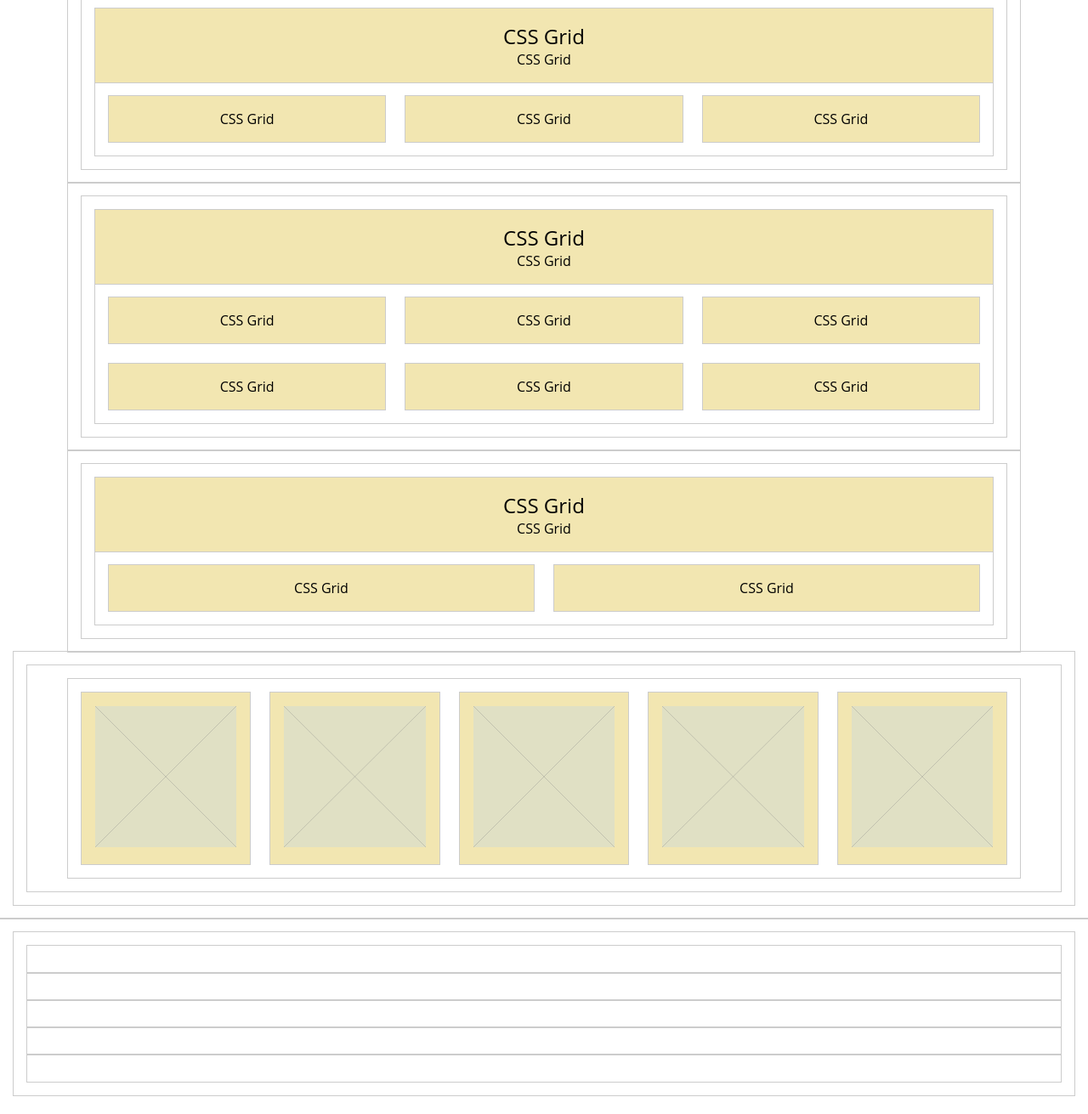
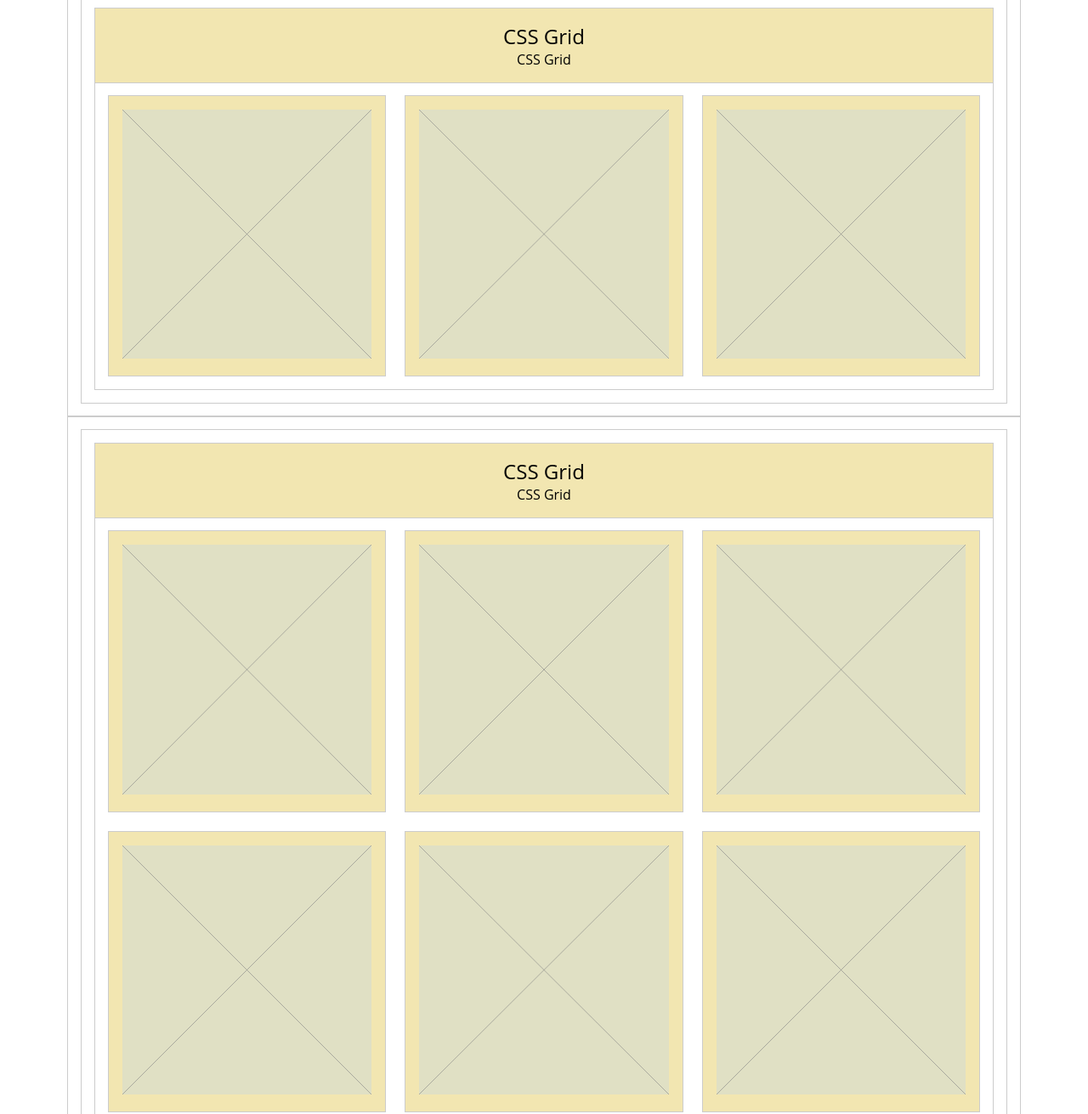
Before and after one commit to zeno-wkc/LAB-02B-SETG-Group03, a website: page index.html in a window 1280 px wide. Shown: the part 600-1911 px from the top of the page at 85% size. Drawn offline with nearby package versions, Linux system fonts and the light colour scheme; a web font is replaced by a local one.

Commit message:
grid system - edit index.html

```diff
--- a/index.html
+++ b/index.html
@@ -64,10 +64,10 @@
         <div class="content-block--cols-3">
           <div class="content__title col"><h2><p>CSS Grid</p></h2><h4><p>CSS Grid</p></h4></div>
           <div class="row m-col-2 l-col-3">
-            <div class="content__cols-item col"><p>CSS Grid</p></div>
-            <div class="content__cols-item col"><p>CSS Grid</p></div>
-            <div class="content__cols-item col"><p>CSS Grid</p></div>
-            <div class="content__cols-item col mobile-show"><p>CSS Grid</p></div>
+            <div class="content__cols-item col"><img src="./img/placeholder.svg" alt="placeholder image"/></div>
+            <div class="content__cols-item col"><img src="./img/placeholder.svg" alt="placeholder image"/></div>
+            <div class="content__cols-item col"><img src="./img/placeholder.svg" alt="placeholder image"/></div>
+            <div class="content__cols-item col mobile-show"><img src="./img/placeholder.svg" alt="placeholder image"/></div>
           </div>
         </div>
       </section>
@@ -75,12 +75,12 @@
         <div class="content-block--cols-3">
           <div class="content__title col"><h2><p>CSS Grid</p></h2><h4><p>CSS Grid</p></h4></div>
           <div class="row m-col-2 l-col-3">
-            <div class="content__cols-item col"><p>CSS Grid</p></div>
-            <div class="content__cols-item col"><p>CSS Grid</p></div>
-            <div class="content__cols-item col"><p>CSS Grid</p></div>
-            <div class="content__cols-item col"><p>CSS Grid</p></div>
-            <div class="content__cols-item col"><p>CSS Grid</p></div>
-            <div class="content__cols-item col"><p>CSS Grid</p></div>
+            <div class="content__cols-item col"><img src="./img/placeholder.svg" alt="placeholder image"/></div>
+            <div class="content__cols-item col"><img src="./img/placeholder.svg" alt="placeholder image"/></div>
+            <div class="content__cols-item col"><img src="./img/placeholder.svg" alt="placeholder image"/></div>
+            <div class="content__cols-item col"><img src="./img/placeholder.svg" alt="placeholder image"/></div>
+            <div class="content__cols-item col"><img src="./img/placeholder.svg" alt="placeholder image"/></div>
+            <div class="content__cols-item col"><img src="./img/placeholder.svg" alt="placeholder image"/></div>
           </div>
         </div>
       </section>
@@ -93,7 +93,7 @@
           </div>
         </div>
       </section>
-      <section class="company-logos-container">
+      <section class="company-logos-container row">
         <div class="company-logos-block--cols-1 mobile-hide">
           <div class="row m-col-5 l-col-5">
             <div class="company-logos__logo-itemc col">
@@ -116,13 +116,15 @@
       </section>
     </main>
     <!-- footer area -->
-    <footer>
+    <footer class="row">
       <div class="footer-block--cols-4">
-        <div class="footer-block__title item__testimonial"><h5></h5></div>
-        <div class="footer-block__item item__about-us"><h5></h5></div>
-        <div class="footer-block__item item__fLickr"><h5></h5></div>
-        <div class="footer-block__item item__tweets"><h5></h5></div>
-        <div class="footer-block__item item__newsletter"><h5></h5></div>
+        <div class="footer-block__title item__testimonial col"><h5><p>CSS Grid</p></h5></div>
+        <div class="row m-col-2 l-col-4">
+          <div class="footer-block__item item__about-us col"><h5><p>CSS Grid</p></h5></div>
+          <div class="footer-block__item item__fLickr col"><h5><p>CSS Grid</p></h5></div>
+          <div class="footer-block__item item__tweets col"><h5><p>CSS Grid</p></h5></div>
+          <div class="footer-block__item item__newsletter col"><h5><p>CSS Grid</p></h5></div>
+        </div>
       </div>
     </footer>
   <script src="js/app.js"></script>
```
